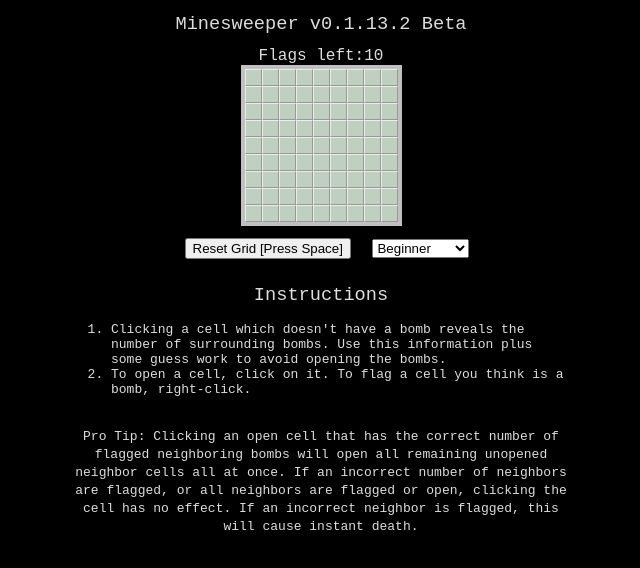
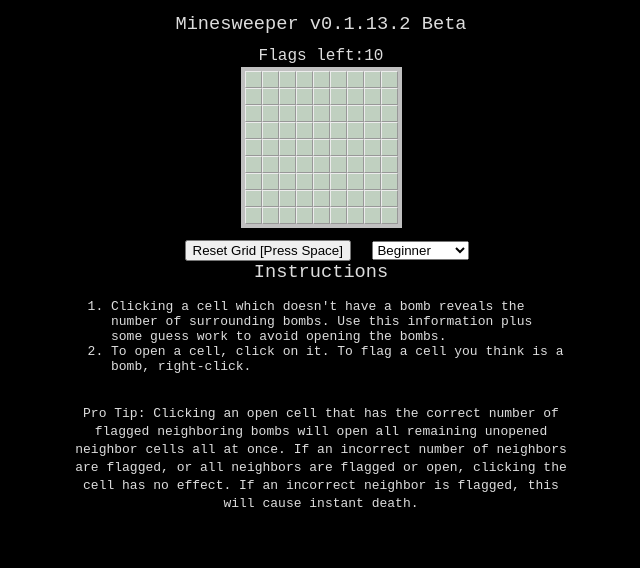
Before and after one commit to fullhacker/apps, a website with bundled scripts: page minesweeper/index.html in a window 1280 px wide. Shown: the whole page, without its empty margins (319-959 px from the left). Built offline with nearby package versions, Linux system fonts and the light colour scheme.

Commit message:
#11 minesweeper v0.2 (#33)
* #11: fix layout for flags count wrapper

* #11: smaller height for toolbar and flags counter

```diff
--- a/minesweeper/index.html
+++ b/minesweeper/index.html
@@ -34,8 +34,14 @@
     </div-->
 
     <h1>Minesweeper v0.1.13.2 Beta</h1>
+
+    <div id="flags-count-wrapper">
         <span onclick="reset()" id="flags-count"></span>
+    </div>
+
     <table id=grid></table>
+
+    <div id="toolbar-wrapper">
         <button id="reset-btn" onclick="reset()">Reset Grid [Press Space]</button>
         <select id="setting-field" onchange="updateSetting()">
             <option value="beginner">Beginner</option>
@@ -43,6 +49,8 @@
             <option value="expert">Expert</option>
             <option value="nightmare">Nightmare</option>
         </select>
+    </div>
+
     <div class="hint-wrapper">
         <h1>Instructions</h1>
         <ol class="instructions">
--- a/minesweeper/main.css
+++ b/minesweeper/main.css
@@ -185,3 +185,9 @@ p.announcement-action {
 span#flags-count{
   cursor: pointer;
 }
+
+
+div#flags-count-wrapper,
+div#toolbar-wrapper {
+  height: 20px;
+}
```
Lines whose indentation alone changed are shown as unchanged.
